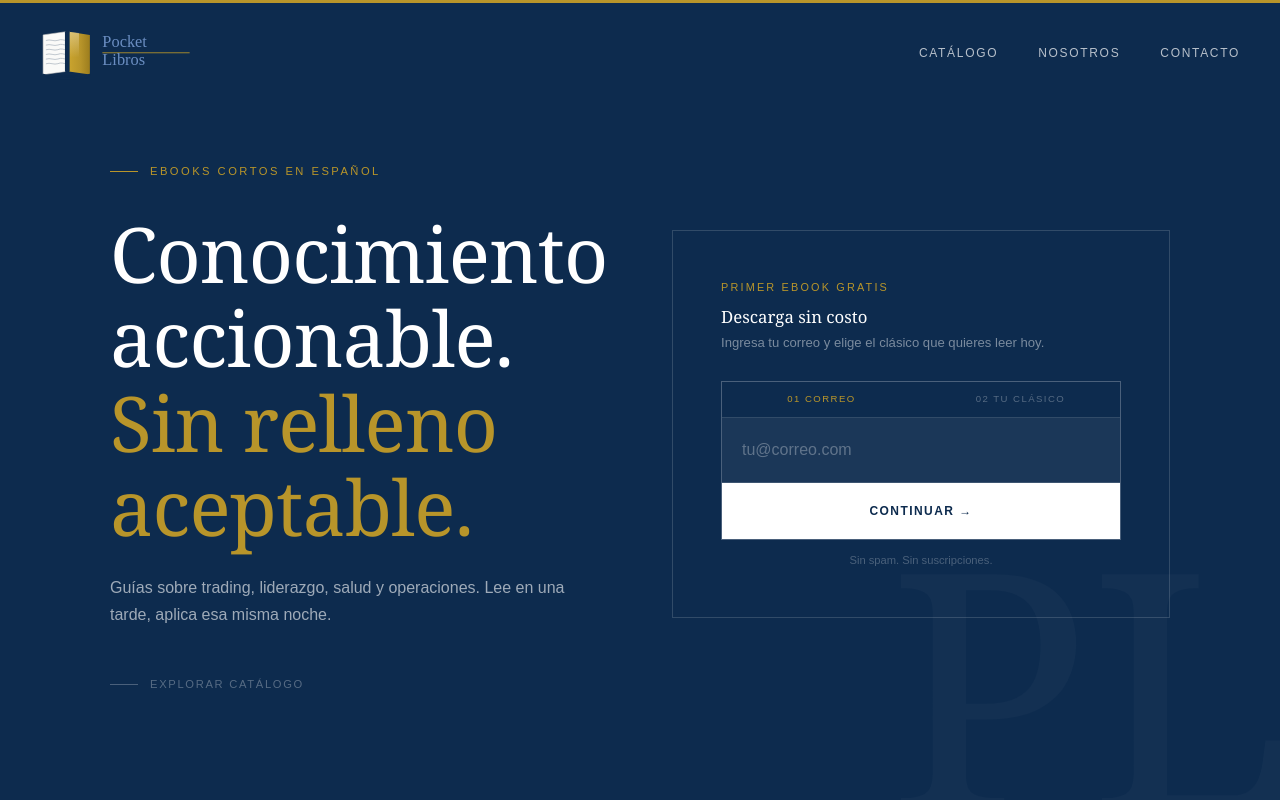
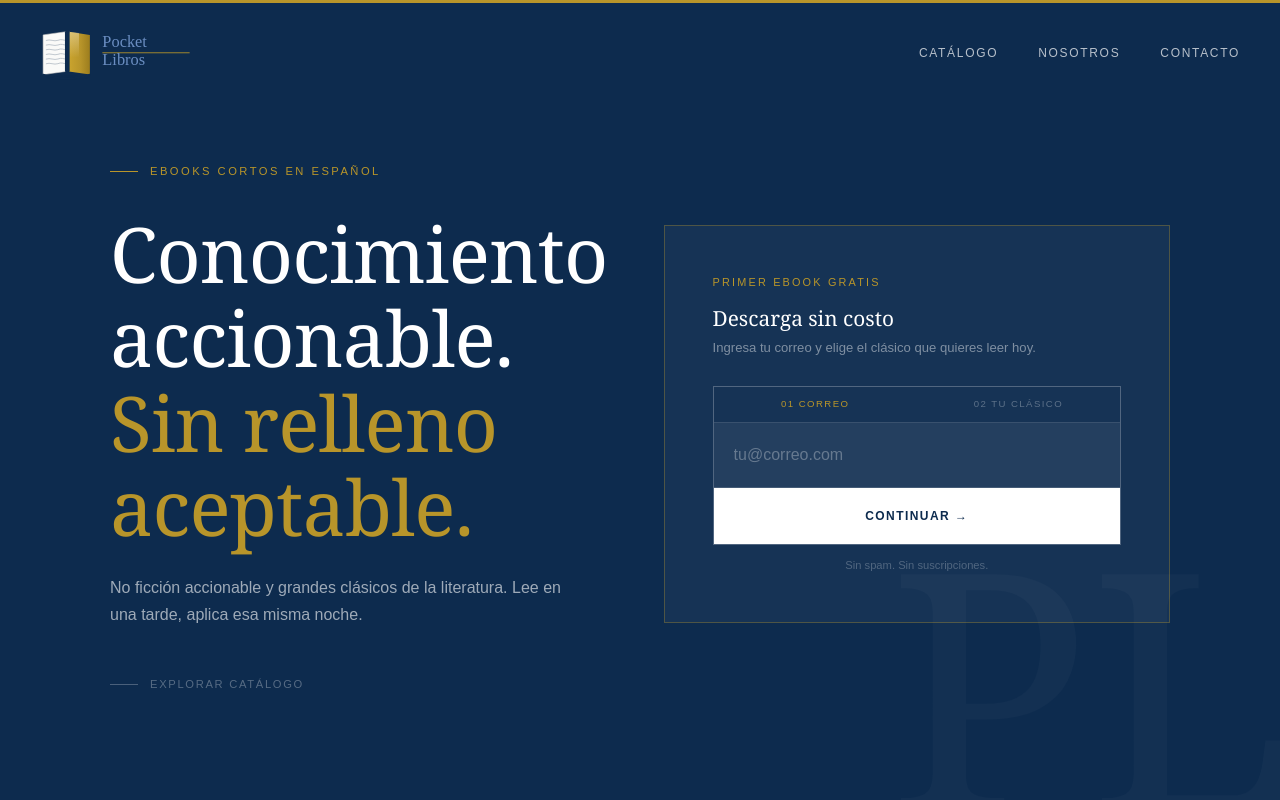
Before and after one commit to arielbustos79-cloud/pocketlibros, a Next.js app: page / in a window 1280 px wide. Shown: the top 800 px of the page. Built offline with nearby package versions, Linux system fonts and the light colour scheme.

Commit message:
fix: formulario más prominente, reset post-envío, subtítulo menciona ficción y no ficción

```diff
--- a/app/_components/EmailForm.tsx
+++ b/app/_components/EmailForm.tsx
@@ -56,10 +56,17 @@ export default function EmailForm() {
     return (
       <div className="py-8 text-center" role="status" aria-live="polite">
         <p className="font-serif text-white text-lg mb-2">¡Listo!</p>
-        <p className="text-white/60 text-sm leading-relaxed">
+        <p className="text-white/60 text-sm leading-relaxed mb-5">
           Revisa tu correo — te enviamos el link de descarga de{" "}
           <span className="text-gold">{selected}</span>.
         </p>
+        <button
+          type="button"
+          onClick={() => { setSubmitted(false); setStep(1); setEmail(""); setSelected(""); setError(""); }}
+          className="text-[0.65rem] tracking-[0.12em] uppercase text-white/25 hover:text-white/50 transition-colors duration-200"
+        >
+          ← Registrar otro correo
+        </button>
       </div>
     );
   }
--- a/app/page.tsx
+++ b/app/page.tsx
@@ -100,7 +100,7 @@ export default function Home() {
             PL
           </span>
 
-          <div className="relative z-10 max-w-[1060px] mx-auto w-full grid md:grid-cols-[3fr_3fr] gap-10 md:gap-16 items-center">
+          <div className="relative z-10 max-w-[1060px] mx-auto w-full grid md:grid-cols-[1fr_1.25fr] gap-10 md:gap-14 items-center">
             <div>
               <p className="inline-flex items-center gap-3 text-[0.7rem] tracking-[0.22em] uppercase text-gold mb-8 before:content-[''] before:block before:w-7 before:h-px before:bg-gold">
                 Ebooks cortos en español
@@ -113,7 +113,7 @@ export default function Home() {
                 <em className="not-italic text-gold">Sin relleno aceptable.</em>
               </h1>
               <p className="text-white/60 text-base leading-[1.7] max-w-[460px] mb-10">
-                Guías sobre trading, liderazgo, salud y operaciones. Lee en una tarde, aplica esa misma noche.
+                No ficción accionable y grandes clásicos de la literatura. Lee en una tarde, aplica esa misma noche.
               </p>
               <a
                 href="#catalogo"
@@ -123,11 +123,11 @@ export default function Home() {
               </a>
             </div>
 
-            <div className="border border-white/15 p-8 md:p-12">
-              <span className="block text-[0.68rem] tracking-[0.2em] uppercase text-gold mb-2">
+            <div className="border border-gold/35 p-8 md:p-12 bg-white/[0.04]">
+              <span className="block text-[0.68rem] tracking-[0.2em] uppercase text-gold mb-3">
                 Primer ebook gratis
               </span>
-              <p className="font-serif font-normal text-white text-[1.05rem] mb-1">
+              <p className="font-serif font-normal text-white text-[1.3rem] mb-1">
                 Descarga sin costo
               </p>
               <p className="text-white/45 text-[0.82rem] leading-[1.55] mb-7">
```
